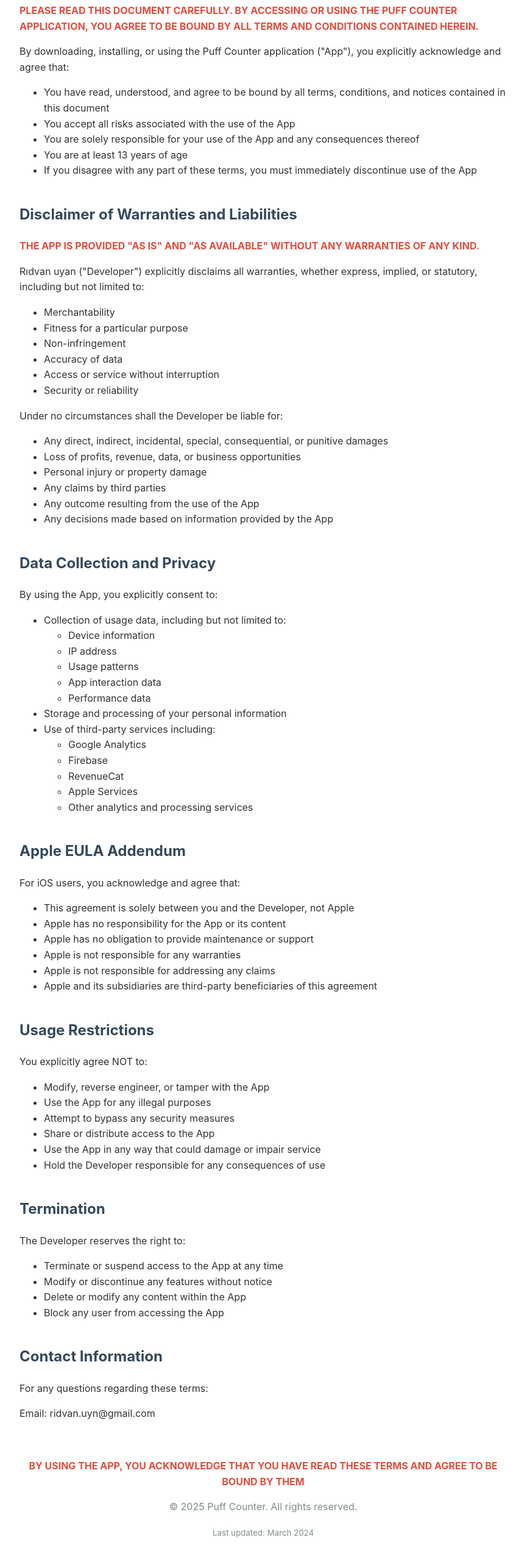
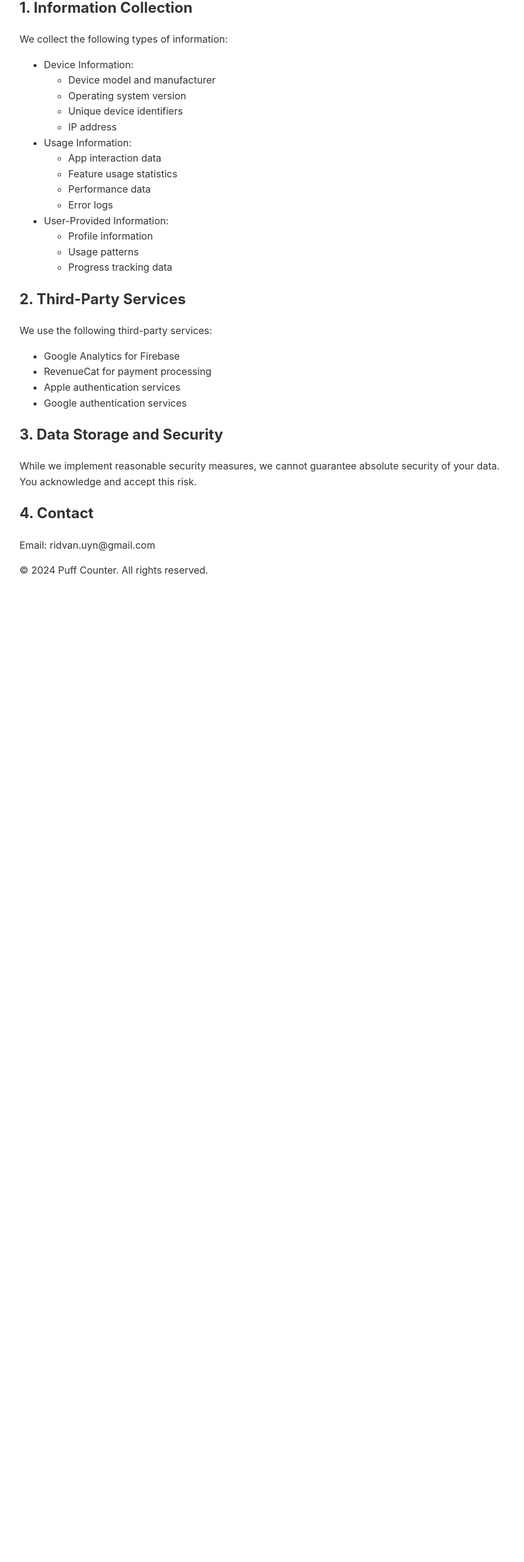
Before and after one commit to ridvanuyn/puff-counter-legal, a plain HTML site: page privacy/index.html in a window 1280 px wide. Shown: the part 233-2795 px from the top of the page at 61% size, without its empty margins (208-1068 px from the left). After the commit the page ends 1218 px from the top, so only its background shows below. Drawn offline with Linux system fonts and the light colour scheme.

```diff
--- a/privacy/index.html
+++ b/privacy/index.html
@@ -3,7 +3,7 @@
 <head>
     <meta charset="UTF-8">
     <meta name="viewport" content="width=device-width, initial-scale=1.0">
-    <title>Puff Counter - Legal Documents</title>
+    <title>Puff Counter - Privacy Policy</title>
     <style>
         body {
             font-family: -apple-system, system-ui, BlinkMacSystemFont, "Segoe UI", Roboto, "Helvetica Neue", Arial, sans-serif;
@@ -13,140 +13,60 @@
             padding: 20px;
             color: #333;
         }
-        .header { text-align: center; margin-bottom: 40px; }
-        .section { margin-bottom: 40px; }
-        h1 { color: #2c3e50; }
-        h2 { color: #34495e; margin-top: 30px; }
-        .footer { text-align: center; margin-top: 60px; color: #7f8c8d; }
-        .effective-date { font-style: italic; color: #666; }
         .important { color: #e74c3c; font-weight: bold; }
     </style>
 </head>
 <body>
-    <div class="header">
-        <h1>Puff Counter</h1>
-        <p>Legal Documents & Terms of Service</p>
-    </div>
+    <h1>Privacy Policy</h1>
+    <p class="important">Last Updated: March 2024</p>
 
-    <div class="section">
-        <h2>User Agreement and Consent</h2>
-        <p class="important">PLEASE READ THIS DOCUMENT CAREFULLY. BY ACCESSING OR USING THE PUFF COUNTER APPLICATION, YOU AGREE TO BE BOUND BY ALL TERMS AND CONDITIONS CONTAINED HEREIN.</p>
+    <p class="important">BY USING THE PUFF COUNTER APPLICATION, YOU EXPLICITLY CONSENT TO THE COLLECTION AND USE OF YOUR INFORMATION AS DESCRIBED IN THIS PRIVACY POLICY.</p>
 
-        <p>By downloading, installing, or using the Puff Counter application ("App"), you explicitly acknowledge and agree that:</p>
-
+    <h2>1. Information Collection</h2>
+    <p>We collect the following types of information:</p>
     <ul>
-            <li>You have read, understood, and agree to be bound by all terms, conditions, and notices contained in this document</li>
-            <li>You accept all risks associated with the use of the App</li>
-            <li>You are solely responsible for your use of the App and any consequences thereof</li>
-            <li>You are at least 13 years of age</li>
-            <li>If you disagree with any part of these terms, you must immediately discontinue use of the App</li>
-        </ul>
-    </div>
-
-    <div class="section">
-        <h2>Disclaimer of Warranties and Liabilities</h2>
-        <p class="important">THE APP IS PROVIDED "AS IS" AND "AS AVAILABLE" WITHOUT ANY WARRANTIES OF ANY KIND.</p>
-
-        <p>Rıdvan uyan ("Developer") explicitly disclaims all warranties, whether express, implied, or statutory, including but not limited to:</p>
-
+        <li>Device Information:
             <ul>
-            <li>Merchantability</li>
-            <li>Fitness for a particular purpose</li>
-            <li>Non-infringement</li>
-            <li>Accuracy of data</li>
-            <li>Access or service without interruption</li>
-            <li>Security or reliability</li>
-        </ul>
-
-        <p>Under no circumstances shall the Developer be liable for:</p>
-
-        <ul>
-            <li>Any direct, indirect, incidental, special, consequential, or punitive damages</li>
-            <li>Loss of profits, revenue, data, or business opportunities</li>
-            <li>Personal injury or property damage</li>
-            <li>Any claims by third parties</li>
-            <li>Any outcome resulting from the use of the App</li>
-            <li>Any decisions made based on information provided by the App</li>
-        </ul>
-    </div>
-
-    <div class="section">
-        <h2>Data Collection and Privacy</h2>
-        <p>By using the App, you explicitly consent to:</p>
-
-        <ul>
-            <li>Collection of usage data, including but not limited to:
-                <ul>
-                    <li>Device information</li>
+                <li>Device model and manufacturer</li>
+                <li>Operating system version</li>
+                <li>Unique device identifiers</li>
                 <li>IP address</li>
-                    <li>Usage patterns</li>
-                    <li>App interaction data</li>
-                    <li>Performance data</li>
             </ul>
         </li>
-            <li>Storage and processing of your personal information</li>
-            <li>Use of third-party services including:
+        <li>Usage Information:
             <ul>
-                    <li>Google Analytics</li>
-                    <li>Firebase</li>
-                    <li>RevenueCat</li>
-                    <li>Apple Services</li>
-                    <li>Other analytics and processing services</li>
+                <li>App interaction data</li>
+                <li>Feature usage statistics</li>
+                <li>Performance data</li>
+                <li>Error logs</li>
+            </ul>
+        </li>
+        <li>User-Provided Information:
+            <ul>
+                <li>Profile information</li>
+                <li>Usage patterns</li>
+                <li>Progress tracking data</li>
             </ul>
         </li>
     </ul>
-    </div>
 
-    <div class="section">
-        <h2>Apple EULA Addendum</h2>
-        <p>For iOS users, you acknowledge and agree that:</p>
+    <h2>2. Third-Party Services</h2>
+    <p>We use the following third-party services:</p>
+    <ul>
+        <li>Google Analytics for Firebase</li>
+        <li>RevenueCat for payment processing</li>
+        <li>Apple authentication services</li>
+        <li>Google authentication services</li>
+    </ul>
 
-        <ul>
-            <li>This agreement is solely between you and the Developer, not Apple</li>
-            <li>Apple has no responsibility for the App or its content</li>
-            <li>Apple has no obligation to provide maintenance or support</li>
-            <li>Apple is not responsible for any warranties</li>
-            <li>Apple is not responsible for addressing any claims</li>
-            <li>Apple and its subsidiaries are third-party beneficiaries of this agreement</li>
-        </ul>
-    </div>
+    <h2>3. Data Storage and Security</h2>
+    <p>While we implement reasonable security measures, we cannot guarantee absolute security of your data. You acknowledge and accept this risk.</p>
 
-    <div class="section">
-        <h2>Usage Restrictions</h2>
-        <p>You explicitly agree NOT to:</p>
+    <h2>4. Contact</h2>
+    <p>Email: ridvan.uyn@gmail.com</p>
 
-        <ul>
-            <li>Modify, reverse engineer, or tamper with the App</li>
-            <li>Use the App for any illegal purposes</li>
-            <li>Attempt to bypass any security measures</li>
-            <li>Share or distribute access to the App</li>
-            <li>Use the App in any way that could damage or impair service</li>
-            <li>Hold the Developer responsible for any consequences of use</li>
-        </ul>
-    </div>
-
-    <div class="section">
-        <h2>Termination</h2>
-        <p>The Developer reserves the right to:</p>
-
-        <ul>
-            <li>Terminate or suspend access to the App at any time</li>
-            <li>Modify or discontinue any features without notice</li>
-            <li>Delete or modify any content within the App</li>
-            <li>Block any user from accessing the App</li>
-        </ul>
-    </div>
-
-    <div class="section">
-        <h2>Contact Information</h2>
-        <p>For any questions regarding these terms:</p>
-        <p>Email: ridvan.uyn@gmail.com</p>
-    </div>
-
-    <div class="footer">
-        <p class="important">BY USING THE APP, YOU ACKNOWLEDGE THAT YOU HAVE READ THESE TERMS AND AGREE TO BE BOUND BY THEM</p>
-        <p>© 2025 Puff Counter. All rights reserved.</p>
-        <p><small>Last updated: March 2024</small></p>
-    </div>
+    <footer>
+        <p>© 2024 Puff Counter. All rights reserved.</p>
+    </footer>
 </body>
 </html>
```
Also changed, not shown: data-usage-policy/index.html (added, +95 -0 lines), terms-of-service/index.html (added, +64 -0 lines). Lines whose indentation alone changed are shown as unchanged.
